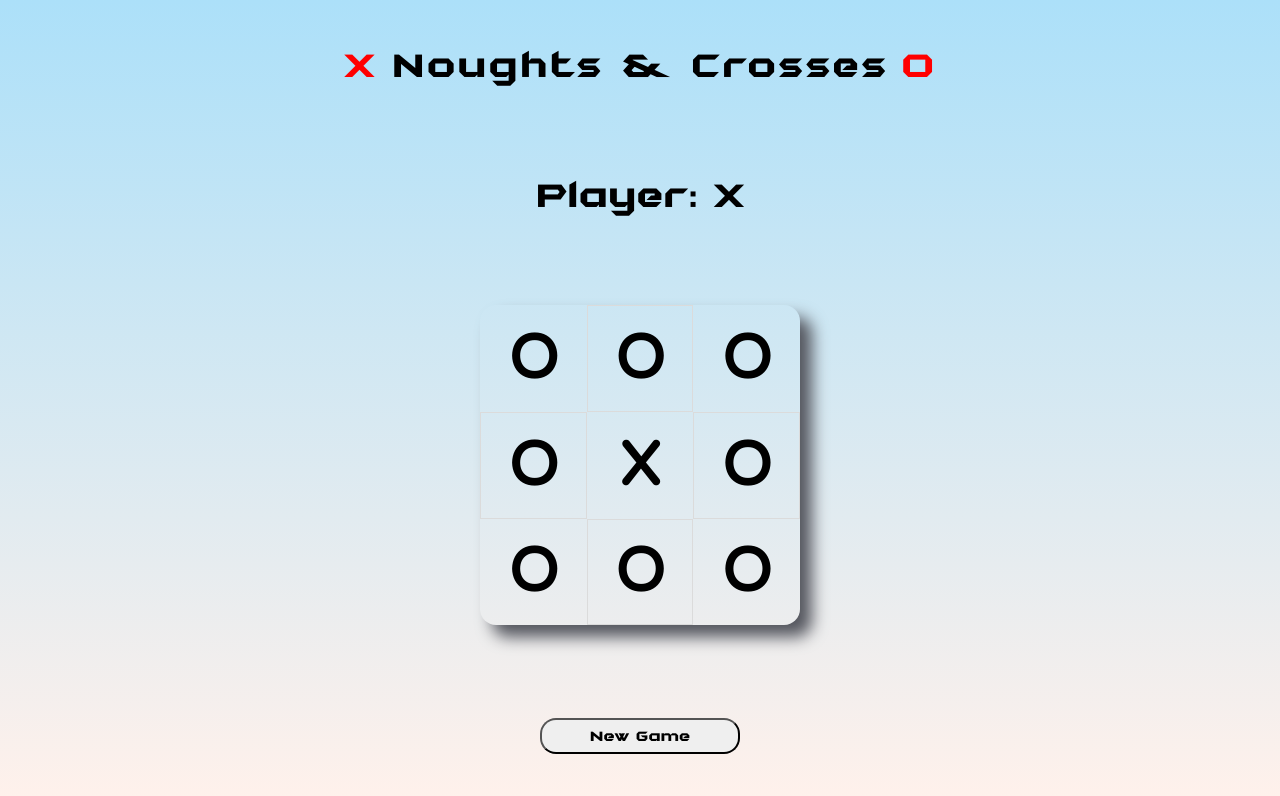
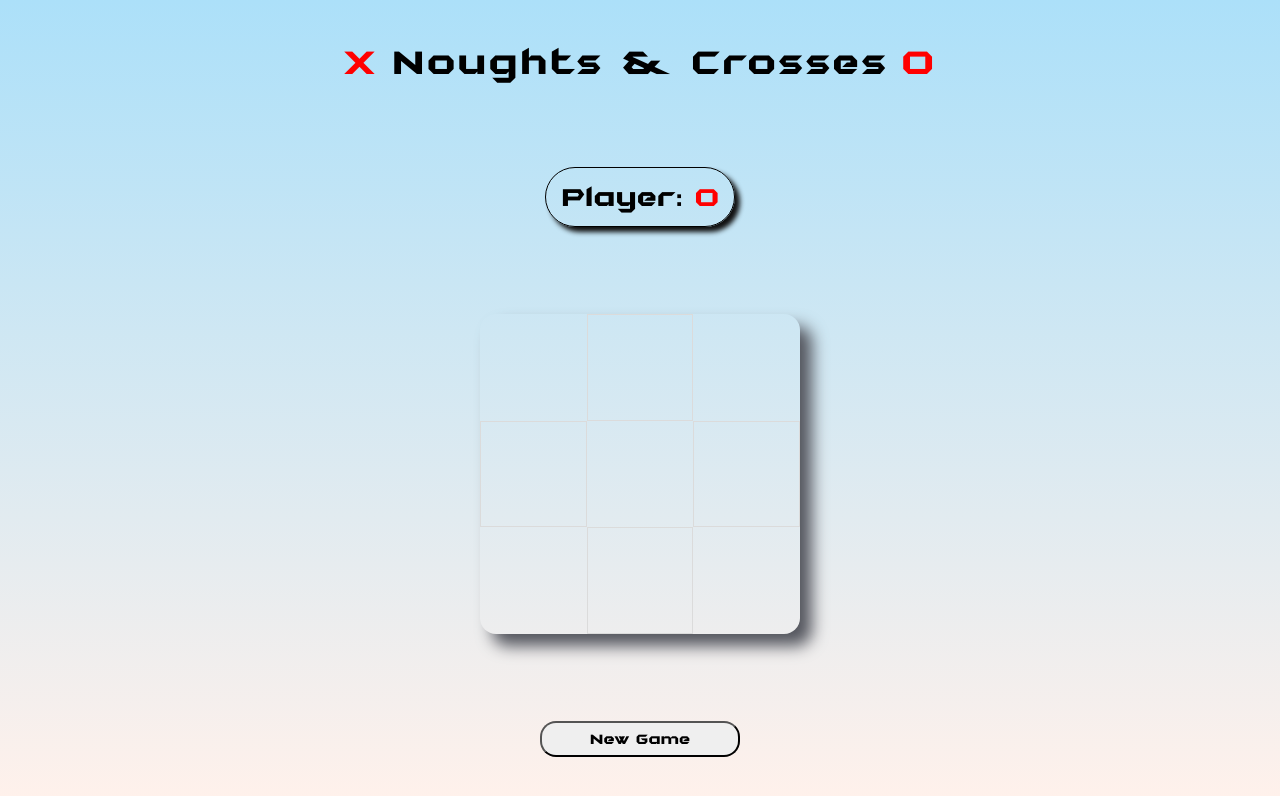
Before and after one commit to advait0012/naughts_-_crosses, a website built with Parcel: page index.html in a window 1280 px wide. Built offline with nearby package versions, Linux system fonts and the light colour scheme; a web font is replaced by a local one.

Commit message:
DOM manuplation half done

```diff
--- a/assets/scss/main.scss
+++ b/assets/scss/main.scss
@@ -33,8 +33,18 @@ main {
   letter-spacing: 2px;
   position: relative;
 }
-.player-status {
-  font-size: 2rem;
+// p{
+//   border: 1px solid black;
+// }
+.playerstatus {
+  border: 1px solid black;
+  padding: 15px;
+  border-radius: 50px;
+  font-size: 1.5rem;
+  box-shadow: 5px 5px 5px #111;
+}
+.current-player {
+  color: red;
 }
 .heading::before {
   content: "X";
@@ -69,7 +79,7 @@ main {
   display: flex;
   justify-content: center;
   align-items: center;
-  cursor: pointer;;
+  cursor: pointer;
 }
 
 .box:nth-child(2n) {
@@ -79,7 +89,7 @@ button {
   padding: 0.5rem 3rem;
   border-radius: 1rem;
   cursor: pointer;
-  &:hover{
+  &:hover {
     background-color: black;
     color: white;
   }
--- a/index.html
+++ b/index.html
@@ -21,20 +21,20 @@
   <body>
     <main>
       <h1 class="heading">Noughts & Crosses</h1>
-      <p class="player-status">Player: <span class="current-player">X</span></p>
+      <p class="playerstatus">Player: <span class="current-player">X</span></p>
       <section class="grid">
-        <div class="box">O</div>
-        <div class="box">O</div>
-        <div class="box">O</div>
-        <div class="box">O</div>
-        <div class="box">X</div>
-        <div class="box">O</div>
-        <div class="box">O</div>
-        <div class="box">O</div>
-        <div class="box">O</div>
+        <div class="box"></div>
+        <div class="box"></div>
+        <div class="box"></div>
+        <div class="box"></div>
+        <div class="box"></div>
+        <div class="box"></div>
+        <div class="box"></div>
+        <div class="box"></div>
+        <div class="box"></div>
       </section>
       <button>New Game</button>
     </main>
-    <script src="./scripts/main.js"></script>
+    <script src="./src/main.js"></script>
   </body>
 </html>
--- /dev/null
+++ b/src/main.js
@@ -0,0 +1,27 @@
+const currentPlayerEl = document.querySelector(".current-player");
+const boxesEl = document.querySelectorAll(".box");
+
+const players = ["O", "X"];
+let currentPlayer;
+const swapPlayer = () => {
+  const newPlayer = currentPlayer === "X" ? players[0] : players[1];
+  currentPlayer = newPlayer
+};
+// swapPlayer();
+// const randomPlayer = () => Math.random() > 0.5 ? "X" : "O";
+const randomPlayer = () => {
+  const newPlayer = Math.floor(Math.random() * 2);
+  currentPlayer = players[newPlayer];
+};
+randomPlayer();
+currentPlayerEl.textContent = currentPlayer;
+
+function handleClick(box){
+    box.textContent = currentPlayer;
+    swapPlayer();
+}
+boxesEl.forEach((box) => {
+    box.addEventListener("click",()=>{
+        handleClick(box)
+    })
+  });
```
Also changed, not shown: scripts/main.js (deleted).
